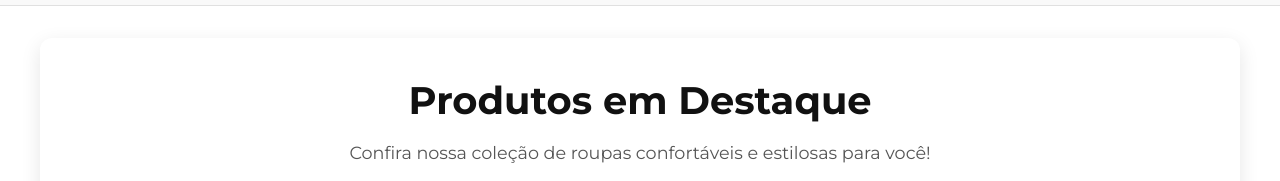
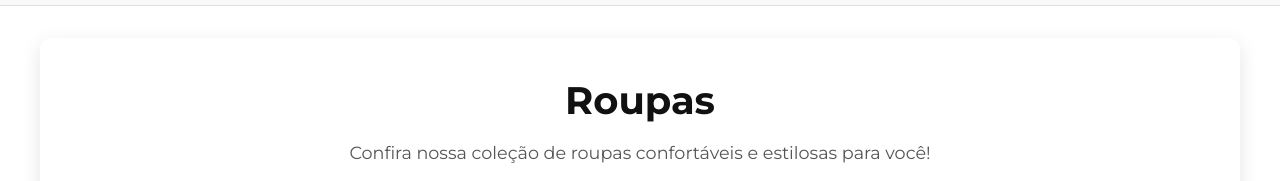
Before and after one commit to DesireeCost4/Frontend-vitrine-v1.01, an Angular app: page /produtos/roupas in a window 1280 px wide. Shown: the part 484-665 px from the top of the page. Built offline with nearby package versions, Linux system fonts and the light colour scheme; no server answers.

Commit message:
atualização simples de html

```diff
--- a/src/app/cat-clothes/cat-clothes.component.html
+++ b/src/app/cat-clothes/cat-clothes.component.html
@@ -1,7 +1,7 @@
 
 <div class="section-wrapper">
   <header class="section-header">
-    <h2>Produtos em Destaque</h2>
+    <h2>Roupas</h2>
     <p class="section-description">Confira nossa coleção de roupas confortáveis e estilosas para você!</p>
   </header>
   <div class="product-grid">
```
